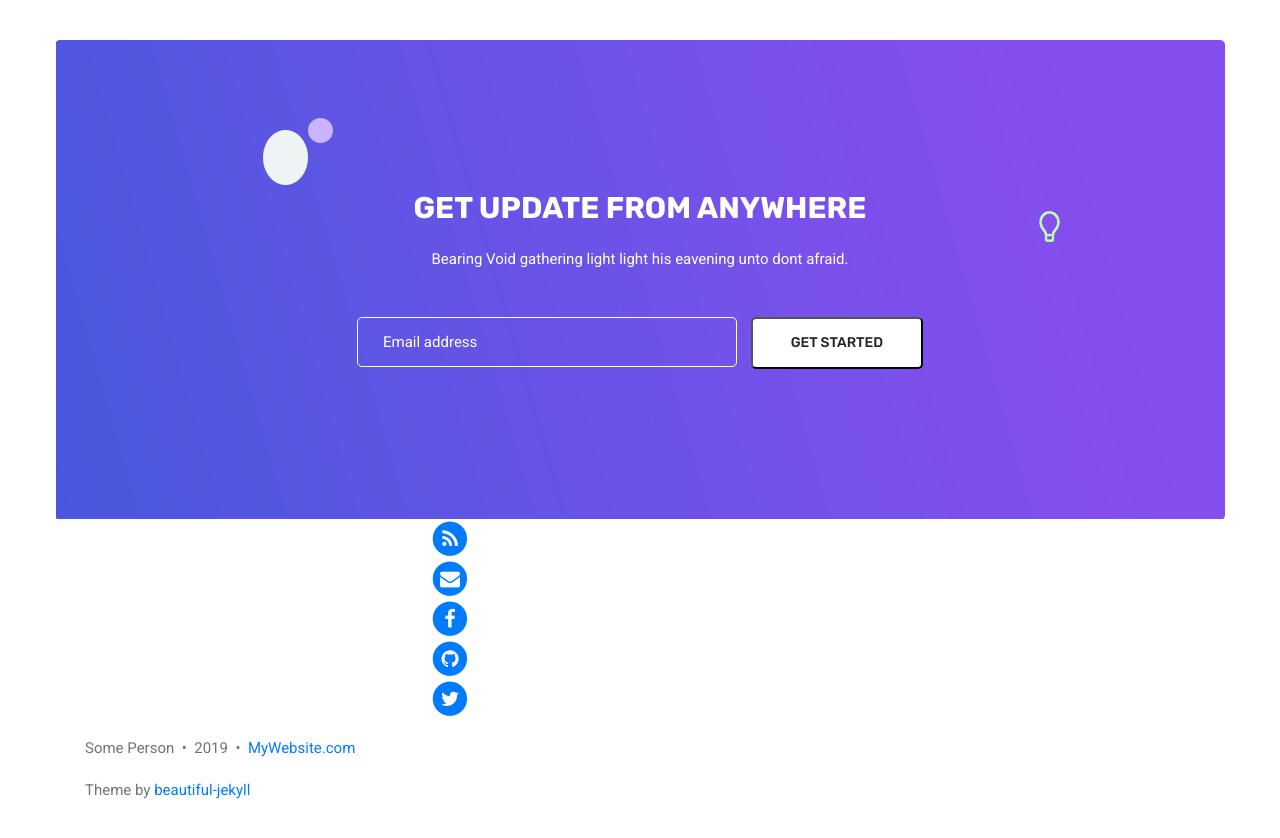
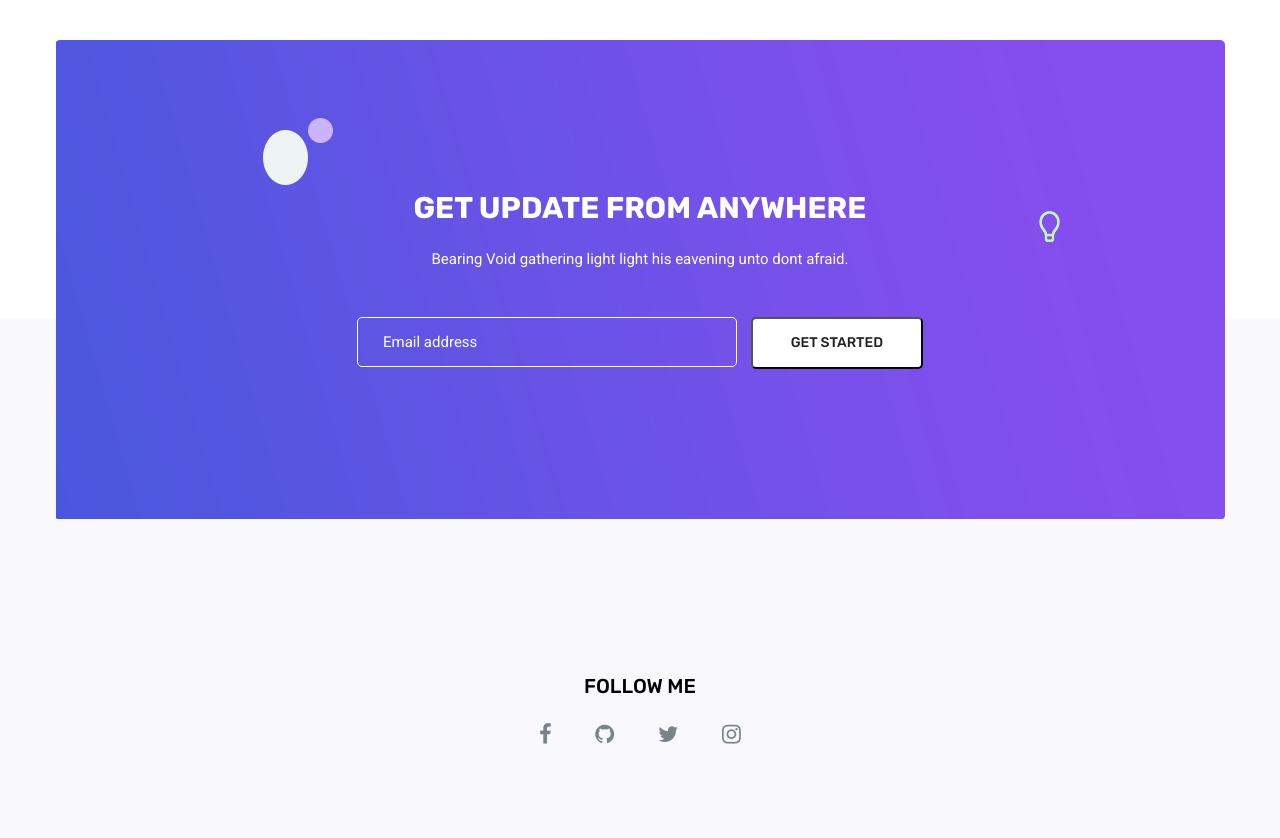
Before and after one commit to IAmSarthakVerma/iamsarthakverma.github.io, a Jekyll site: the page built from index.html, in a window 1280 px wide and 900 px high, scrolled down 4293 px. Shown: the top 838 px of the window. Built offline with Jekyll 4.4.1, drawn with Linux system fonts in a browser that asks for light colours; nearby versions of some CDN libraries; the list of posts is cut into pages by our own code.

Commit message:
Added Footer

```diff
--- a/_includes/footer.html
+++ b/_includes/footer.html
@@ -1,51 +1,23 @@
 <footer>
-  <div class="container beautiful-jekyll-footer">
-    <div class="row">
-      <div class="col-lg-8 col-lg-offset-2 col-md-10 col-md-offset-1">
-        <ul class="list-inline text-center footer-links">
-          {%- for link in site.social-network-links -%}
-            {%- assign curkey = link[0] -%}
-            {%- assign element = site.data.SocialNetworks[curkey] -%}
-            <li>
-            {%- if curkey == 'rss' -%}
-              <a href="{{ '/feed.xml' | relative_url }}" title="{{ element.name }}">
-            {%- elsif curkey == 'yelp' -%}
-              <a href="https://{{ site.social-network-links[curkey] }}.yelp.com" title="{{ element.name }}">
-            {%- else -%}
-              <a href="{{element.baseURL}}{{ site.social-network-links[curkey] }}" title="{{ element.name }}">
-            {%- endif -%}
-                <span class="fa-stack fa-lg" aria-hidden="true">
-                  <i class="fa fa-circle fa-stack-2x"></i>
-                  <i class="fa {{ element.icon }} fa-stack-1x fa-inverse"></i>
-                </span>
-                <span class="sr-only">{{ element.name }}</span>
-              </a>
-            </li>
-          {%- endfor -%}
-        </ul>
-      <p class="copyright text-muted">
-      {{ site.author.name }}
-      &nbsp;&bull;&nbsp;
-      {{ site.time | date: '%Y' }}
-
-      {% if site.url-pretty %}
-      &nbsp;&bull;&nbsp;
-      <a href="{{ '' | absolute_url }}">{{ site.url-pretty }}</a>
-      {% endif %}
-
-      {% if site.matomo %}
-        {% if site.matomo.opt-out %}
-          &nbsp;&bull;&nbsp;
-          <a href="http://{{- site.matomo.uri -}}/index.php?module=CoreAdminHome&action=optOut" target="_blank" class="text_muted">Do-not-Track</a>
-        {% endif %}
-      {% endif%}
-      </p>
-          <!-- Please don't remove this, keep my open source work credited :) -->
-    <p class="theme-by text-muted">
-      Theme by
-      <a href="https://deanattali.com/beautiful-jekyll/">beautiful-jekyll</a>
-    </p>
-      </div>
-    </div>
-  </div>
+  <!--================Footer Area =================-->
+	<footer class="footer_area">
+		<div class="container">
+			<div class="row justify-content-center">
+				<div class="col-lg-12">
+					<div class="footer_top flex-column">
+						<div class="footer_logo">
+							<h4>Follow Me</h4>
+						</div>
+						<div class="footer_social">
+							<a href="#"><i class="fa fa-facebook"></i></a>
+							<a href="#"><i class="fa fa-github"></i></a>
+							<a href="#"><i class="fa fa-twitter"></i></a>
+							<a href="#"><i class="fa fa-instagram"></i></a>
+						</div>
+					</div>
+				</div>
+			</div>
+		</div>
+	</footer>
+	<!--================End Footer Area =================-->
 </footer>
```
Also changed, not shown: README.md, 1 other file.
